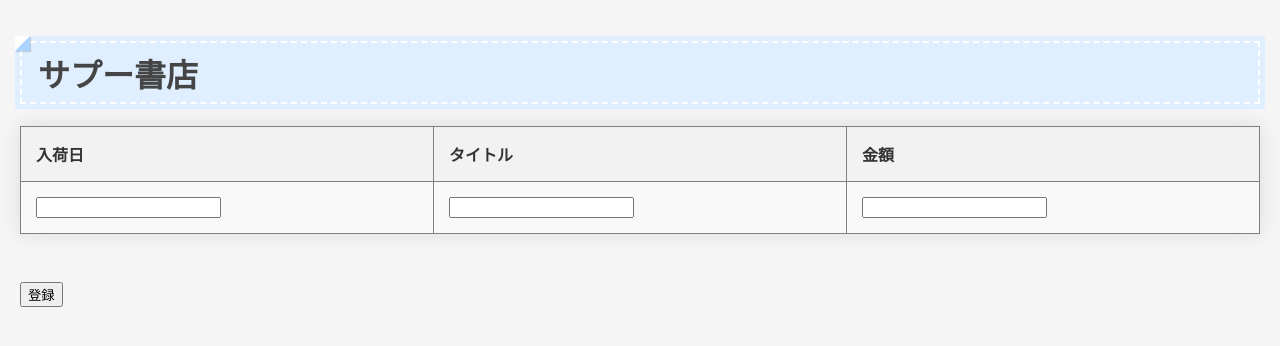
After one commit to usuke1115/python-mob-programming, a Flask app: page /form in a window 1280 px wide. The commit adds this page. Shown: the top 346 px of the page. Run offline with Flask 2, Linux system fonts and the light colour scheme.

Commit message:
ハンズオンのアプリ完成

```diff
--- a/flaskr/__init__.py
+++ b/flaskr/__init__.py
@@ -2,5 +2,8 @@ from flask import Flask
 app = Flask(__name__)
 import flaskr.main
 
+from flaskr import db
+db.create_books_table()
+
 if __name__ == "__main__":
     app.run()
--- a/flaskr/main.py
+++ b/flaskr/main.py
@@ -1,11 +1,39 @@
 from flaskr import app
-from flask import render_template
+from flask import render_template, request, redirect, url_for
+import sqlite3
+DATABASE = 'database.db'
 
 @app.route('/')
 def index():
+    con = sqlite3.connect(DATABASE)
+    db_books = con.execute('SELECT * FROM books').fetchall()
+    con.close()
+
+    books = []
+    for row in db_books:
+        books.append({'title': row[0], 'price':row[1], 'arrival_day': row[2]})
     return render_template(
-        'index.html'
+        'index.html',
+        books=books
     )
+
+@app.route('/form')
+def form():
+    return render_template(
+        'form.html'
+    )
+
+@app.route('/register', methods=['POST'])
+def register():
+    title = request.form['title']
+    price = request.form['price']
+    arrival_day = request.form['arrival_day']
+
+    con = sqlite3.connect(DATABASE)
+    db_books = con.execute('INSERT INTO books VALUES(?, ?, ?)',[title, price, arrival_day])
+    con.commit()
+    con.close()
+    return redirect(url_for('index'))
 
 if __name__ == "__main__":
     app.run()
--- /dev/null
+++ b/flaskr/static/style.css
@@ -0,0 +1,69 @@
+body {
+    font-family: Arial, sans-serif;
+    background-color: #f5f5f5;
+    margin: 0;
+    padding: 20px;
+}
+
+h1 {
+    position: relative;
+    background: #dfefff;
+    box-shadow: 0px 0px 0px 5px #dfefff;
+    border: dashed 2px white;
+    padding: 0.2em 0.5em;
+    color: #454545;
+}
+
+h1:after {
+    position: absolute;
+    content: '';
+    left: -7px;
+    top: -7px;
+    border-width: 0 0 15px 15px;
+    border-style: solid;
+    border-color: #fff #fff #a8d4ff;
+    box-shadow: 1px 1px 1px rgba(0, 0, 0, 0.15);
+}
+
+h2 {
+    color: #333;
+    margin-bottom: 20px;
+}
+
+table {
+    width: 100%;
+    border-collapse: collapse;
+    background-color: #fff;
+    box-shadow: 0 0 20px rgba(0, 0, 0, 0.1);
+    margin-bottom: 30px;
+}
+
+th,
+td {
+    padding: 15px;
+    text-align: left;
+}
+
+th {
+    background-color: #f2f2f2;
+    font-weight: bold;
+    color: #333;
+}
+
+tr:nth-child(even) {
+    background-color: #f9f9f9;
+}
+
+a {
+    display: inline-block;
+    padding: 10px 20px;
+    background-color: #4CAF50;
+    color: white;
+    text-decoration: none;
+    border-radius: 4px;
+    transition: background-color 0.3s;
+}
+
+a:hover {
+    background-color: #45a049;
+}
--- /dev/null
+++ b/flaskr/templates/form.html
@@ -0,0 +1,31 @@
+<!DOCTYPE html>
+<html lang="en">
+
+<head>
+    <meta charset="UTF-8">
+    <meta name="viewport" content="width=device-width, initial-scale=1.0">
+    <title>サプーアプリ</title>
+    <link rel="stylesheet" href="{{ url_for('static', filename='style.css') }}">
+</head>
+
+<body>
+    <h1>サプー書店</h1>
+    <form method="post" action="{{ url_for('register') }}">
+        <table border="1">
+            <tr>
+                <th>入荷日</th>
+                <th>タイトル</th>
+                <th>金額</th>
+            </tr>
+            <tr>
+                <td><input type="text" name="arrival_day"></td>
+                <td><input type="text" name="title"></td>
+                <td><input type="text" name="price"></td>
+            </tr>
+        </table>
+        <br>
+        <input type="submit" value="登録">
+    </form>
+</body>
+
+</html>
--- a/requirements.txt
+++ b/requirements.txt
@@ -1,3 +1,4 @@
 Flask>=2.0
 werkzeug>=2.0
 Flask-SQLAlchemy
+jinja2
```
Also changed, not shown: flaskr/db.py (added, +7 -0 lines), flaskr/templates/index.html (+21 -1 lines), database.db (added).
